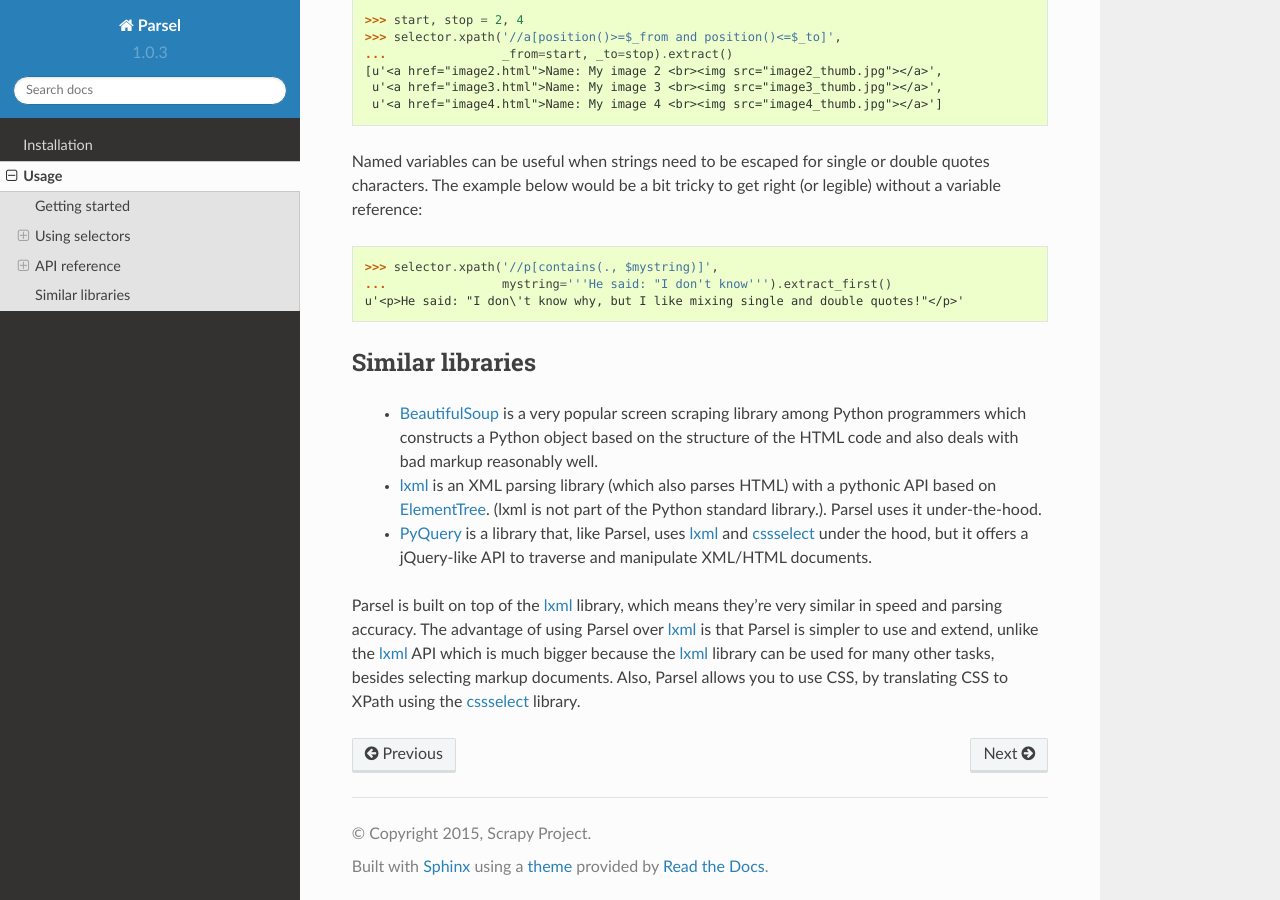
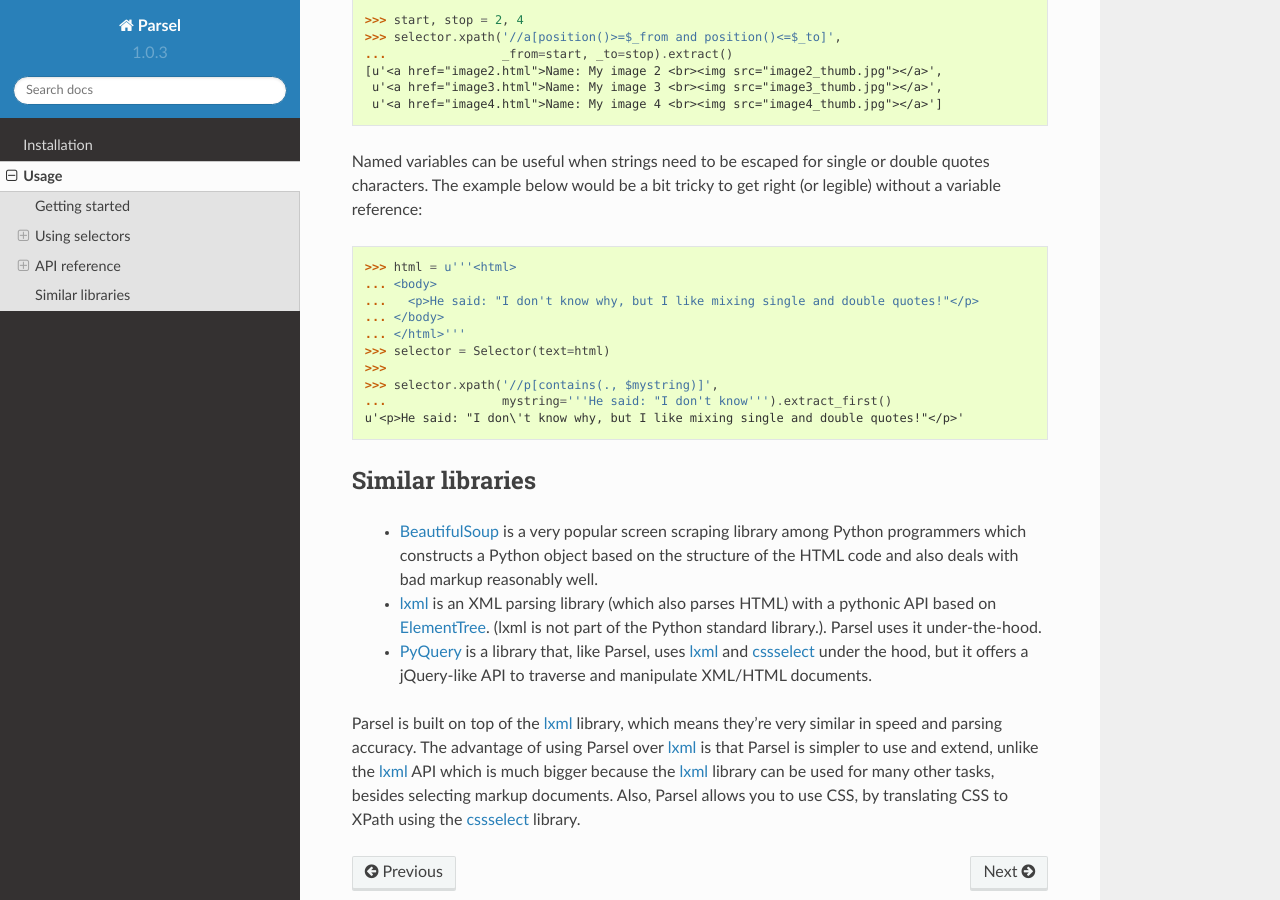
Before and after one commit to scrapy/parsel, a Sphinx documentation site: the page built from docs/usage.rst, in a window 1280 px wide and 900 px high, scrolled down 15365 px. Built offline with Sphinx 7.4.7 and the Read the Docs theme 2.0.0, drawn with Linux system fonts in a browser that asks for light colours.

Commit message:
Add input HTML for last example

```diff
--- a/docs/usage.rst
+++ b/docs/usage.rst
@@ -764,6 +764,13 @@ Named variables can be useful when strings need to be escaped for single
 or double quotes characters. The example below would be a bit tricky to
 get right (or legible) without a variable reference::
 
+    >>> html = u'''<html>
+    ... <body>
+    ...   <p>He said: "I don't know why, but I like mixing single and double quotes!"</p>
+    ... </body>
+    ... </html>'''
+    >>> selector = Selector(text=html)
+    >>>
     >>> selector.xpath('//p[contains(., $mystring)]',
     ...                mystring='''He said: "I don't know''').extract_first()
     u'<p>He said: "I don\'t know why, but I like mixing single and double quotes!"</p>'
```
